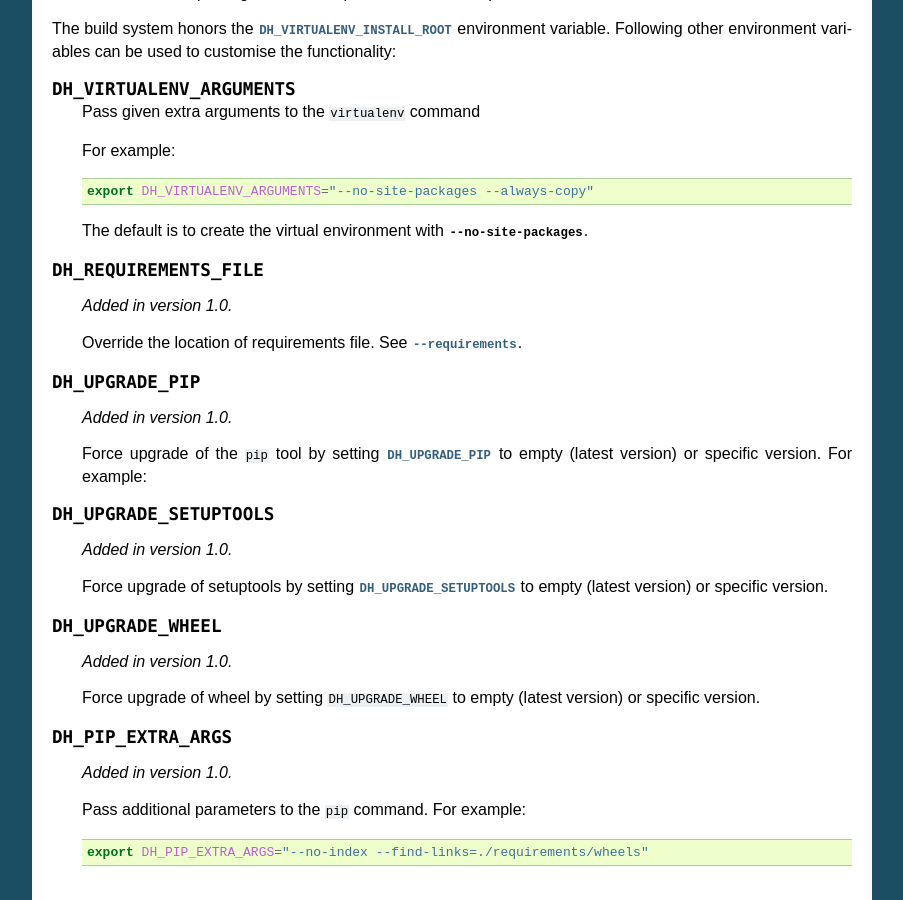
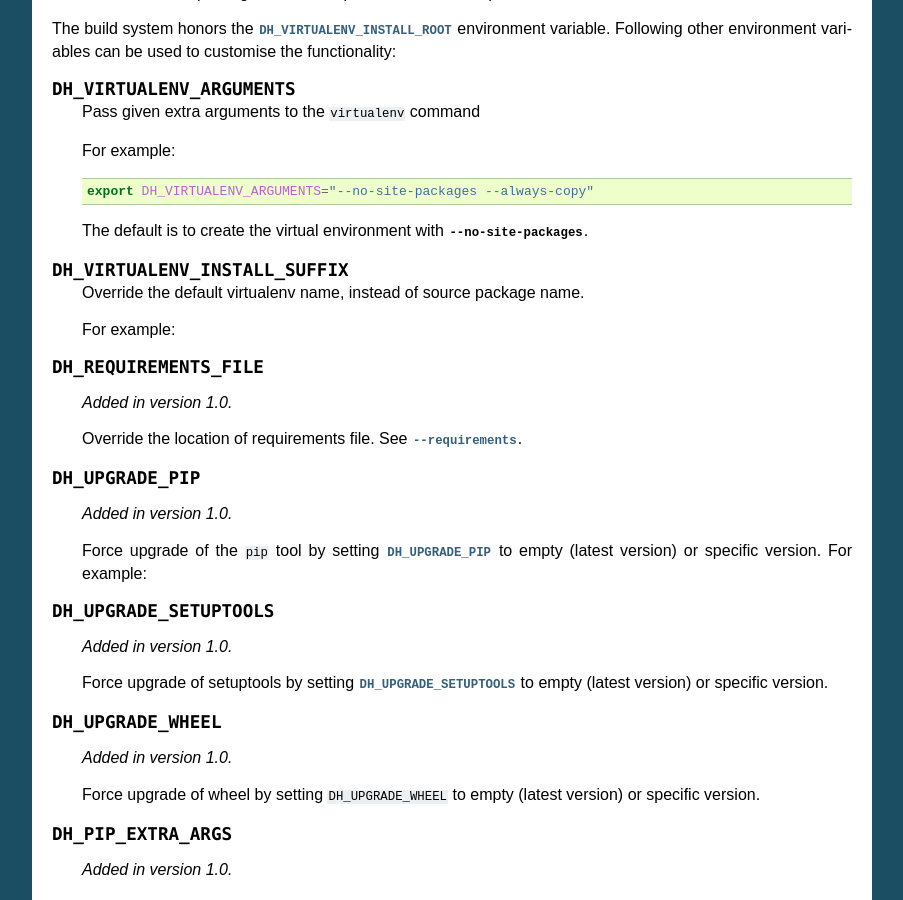
Before and after one commit to spotify/dh-virtualenv, a Sphinx documentation site: the page built from doc/usage.rst, in a window 1280 px wide and 900 px high, scrolled down 4049 px. Shown: the whole window, without its empty margins (198-1101 px from the left). Built offline with Sphinx 7.4.7, drawn with Linux system fonts in a browser that asks for light colours.

Commit message:
buildsystem: allows to specify a virtualenv name
The dh_virtualenv target allows to specify a virtualenv name.
this commits introduce a DH_VIRTUALENV_INSTALL_SUFFIX vars.

```diff
--- a/doc/usage.rst
+++ b/doc/usage.rst
@@ -297,6 +297,14 @@ used to customise the functionality:
    The default is to create the virtual environment with
    :option:`--no-site-packages`.
 
+.. envvar:: DH_VIRTUALENV_INSTALL_SUFFIX
+
+   Override the default virtualenv name, instead of source package name.
+
+   For example:
+
+   .. code-block::make
+      export DH_VIRTUALENV_INSTALL_SUFFIX=venv
 
 .. envvar:: DH_REQUIREMENTS_FILE
 
```
Also changed, not shown: 1 other file.
